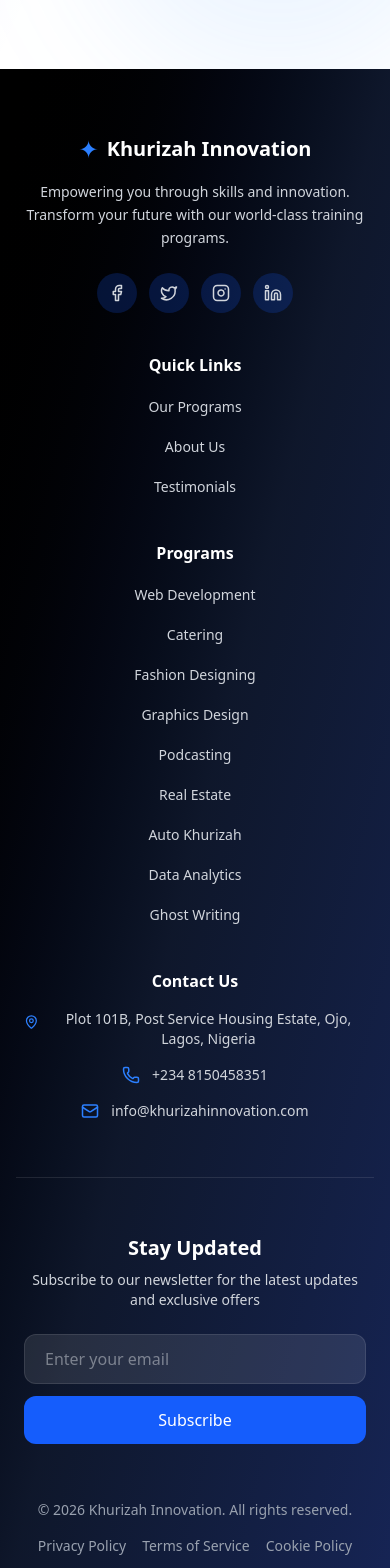
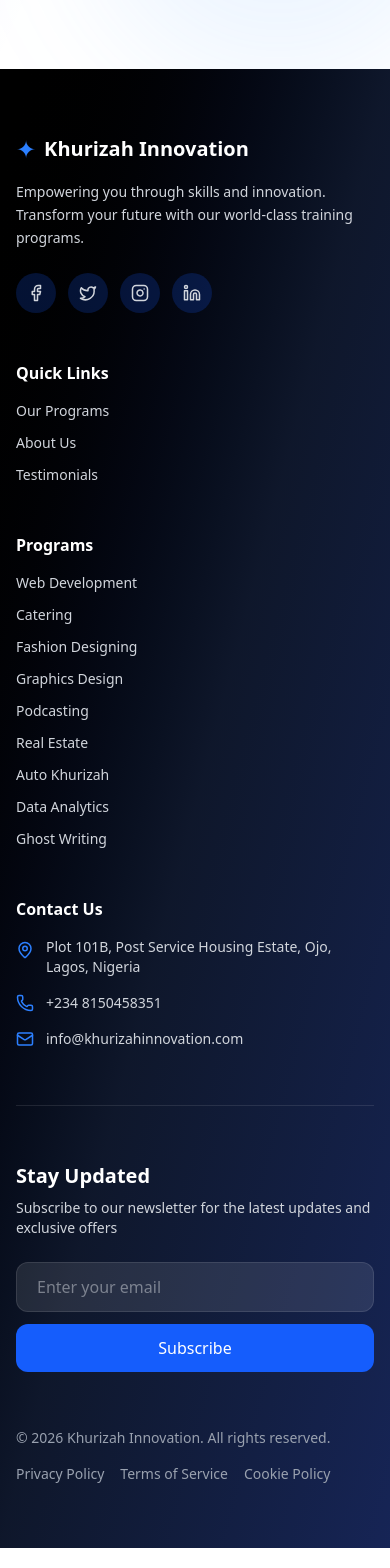
Before and after one commit to Roqeeb-dev/khurizah-innovation-website, a React (Vite) app: page /get-started in a window 390 px wide. Shown: the part 840-2408 px from the top of the page. Built offline with nearby package versions, Linux system fonts and the light colour scheme.

Commit message:
improved hero mobile view, improved footer mobile layout and also dropdown content

```diff
--- a/src/components/Footer.tsx
+++ b/src/components/Footer.tsx
@@ -39,22 +39,22 @@ export default function Footer() {
     <footer className="bg-gradient-to-br from-black via-slate-900 to-blue-950 text-gray-300">
       <div className="max-w-7xl mx-auto py-16 px-4 sm:px-8">
         {/* Top */}
-        <div className="grid grid-cols-1 sm:grid-cols-2 lg:grid-cols-4 gap-10 sm:gap-12">
+        <div className="grid grid-cols-1 sm:grid-cols-2 lg:grid-cols-4 gap-12">
           {/* Brand */}
-          <div className="text-center sm:text-left px-2 sm:px-0">
-            <div className="flex items-center justify-center sm:justify-start gap-2 mb-4">
+          <div className="text-left">
+            <div className="flex items-center gap-2 mb-4">
               <span className="text-blue-500 text-2xl">✦</span>
               <h2 className="text-white text-xl font-semibold">
                 Khurizah Innovation
               </h2>
             </div>
 
-            <p className="text-sm leading-relaxed mb-6">
+            <p className="text-sm leading-relaxed mb-6 max-w-sm">
               Empowering you through skills and innovation. Transform your
               future with our world-class training programs.
             </p>
 
-            <div className="flex items-center justify-center sm:justify-start gap-3">
+            <div className="flex items-center gap-3">
               {socialLinks.map((obj, i) => {
                 const Icon = obj.icon;
                 return (
@@ -70,13 +70,13 @@ export default function Footer() {
           </div>
 
           {/* Quick Links */}
-          <div className="text-center sm:text-left px-2 sm:px-0">
+          <div className="text-left">
             <h3 className="text-white font-semibold mb-4">Quick Links</h3>
-            <ul className="space-y-3 sm:space-y-2 text-sm">
+            <ul className="space-y-3 text-sm">
               {quickLinks.map((obj, i) => (
                 <li
                   key={i}
-                  className="py-1 hover:text-white transition cursor-pointer"
+                  className="hover:text-white transition cursor-pointer"
                 >
                   <a href={`#${obj.link}`}>{obj.text}</a>
                 </li>
@@ -85,13 +85,13 @@ export default function Footer() {
           </div>
 
           {/* Programs */}
-          <div className="text-center sm:text-left px-2 sm:px-0">
+          <div className="text-left">
             <h3 className="text-white font-semibold mb-4">Programs</h3>
-            <ul className="space-y-3 sm:space-y-2 text-sm">
+            <ul className="space-y-3 text-sm">
               {programs.map((program, i) => (
                 <li
                   key={i}
-                  className="py-1 hover:text-white transition cursor-pointer"
+                  className="hover:text-white transition cursor-pointer"
                 >
                   <Link to={`/program/${program.link}`}>{program.title}</Link>
                 </li>
@@ -100,21 +100,21 @@ export default function Footer() {
           </div>
 
           {/* Contact */}
-          <div className="text-center sm:text-left px-2 sm:px-0">
+          <div className="text-left">
             <h3 className="text-white font-semibold mb-4">Contact Us</h3>
             <ul className="space-y-4 text-sm">
-              <li className="flex items-start justify-center sm:justify-start gap-3">
-                <MapPin size={18} className="text-blue-500 mt-1" />
+              <li className="flex items-start gap-3">
+                <MapPin size={18} className="text-blue-500 mt-1 shrink-0" />
                 <span>
                   Plot 101B, Post Service Housing Estate, Ojo, Lagos, Nigeria
                 </span>
               </li>
-              <li className="flex items-center justify-center sm:justify-start gap-3">
-                <Phone size={18} className="text-blue-500" />
+              <li className="flex items-center gap-3">
+                <Phone size={18} className="text-blue-500 shrink-0" />
                 <span>+234 8150458351</span>
               </li>
-              <li className="flex items-center justify-center sm:justify-start gap-3">
-                <Mail size={18} className="text-blue-500" />
+              <li className="flex items-center gap-3">
+                <Mail size={18} className="text-blue-500 shrink-0" />
                 <span>info@khurizahinnovation.com</span>
               </li>
             </ul>
@@ -125,7 +125,7 @@ export default function Footer() {
         <hr className="border-white/10 my-14" />
 
         {/* Newsletter */}
-        <div className="text-center max-w-2xl mx-auto px-2 sm:px-0">
+        <div className="max-w-2xl mx-auto text-left sm:text-center">
           <h3 className="text-white text-xl sm:text-2xl font-semibold mb-2">
             Stay Updated
           </h3>
@@ -147,10 +147,10 @@ export default function Footer() {
         </div>
 
         {/* Bottom */}
-        <div className="mt-14 flex flex-col items-center gap-4 text-center md:flex-row md:justify-between md:text-left text-sm text-gray-400">
+        <div className="mt-14 flex flex-col gap-4 text-sm text-gray-400 text-left sm:text-center md:flex-row md:justify-between md:text-left">
           <p>© 2026 Khurizah Innovation. All rights reserved.</p>
 
-          <div className="flex flex-wrap justify-center md:justify-end items-center gap-4 sm:gap-6">
+          <div className="flex flex-wrap gap-4 sm:gap-6">
             <span className="hover:text-white cursor-pointer">
               Privacy Policy
             </span>
--- a/src/components/Hero.tsx
+++ b/src/components/Hero.tsx
@@ -4,10 +4,11 @@ import image2 from "../assets/Innovation-rafiki.png";
 
 export default function Hero() {
   const navigate = useNavigate();
+
   return (
-    <main className="max-w-[1400px] mx-auto flex flex-col-reverse lg:flex-row items-center justify-between gap-12 min-h-screen p-5 md:px-8">
+    <main className="max-w-[1400px] mx-auto flex flex-col-reverse lg:flex-row items-center justify-center lg:justify-between gap-10 min-h-[90vh] sm:min-h-screen px-5 py-10 md:px-8">
       {/* Left */}
-      <section className="text-white w-full lg:max-w-[50%] text-center lg:text-left">
+      <section className="text-white w-full lg:max-w-[50%] text-center lg:text-left flex flex-col items-center lg:items-start">
         <div className="inline-flex items-center gap-2 px-4 py-1.5 border border-blue-400/40 bg-white/90 backdrop-blur text-blue-900 font-medium text-sm rounded-full shadow-sm">
           <Plane className="w-4 h-4" />
           <span>Transform your future today</span>
@@ -25,7 +26,7 @@ export default function Hero() {
           industry-ready learning experiences.
         </p>
 
-        <div className="flex flex-col sm:flex-row items-center justify-center lg:justify-start gap-4">
+        <div className="flex flex-col sm:flex-row items-center justify-center lg:justify-start gap-4 w-full sm:w-auto">
           <a
             href="#programs"
             className="bg-white text-blue-900 rounded-2xl flex items-center justify-center gap-2 px-6 py-3 font-medium shadow-md hover:shadow-lg hover:bg-blue-50 transition-all duration-300 w-full sm:w-auto"
@@ -33,6 +34,7 @@ export default function Hero() {
             <span>View Programs</span>
             <ArrowRight className="w-5 h-5" />
           </a>
+
           <button
             onClick={() => navigate("/get-started")}
             className="bg-blue-600 text-white rounded-2xl px-6 py-3 font-medium shadow-md hover:bg-blue-700 hover:shadow-lg transition-all duration-300 w-full sm:w-auto"
@@ -43,13 +45,12 @@ export default function Hero() {
       </section>
 
       {/* Right image */}
-      <div className="w-full lg:w-1/2 relative">
+      <div className="w-full lg:w-1/2 flex justify-center">
         <img
           src={image2}
           alt="Laptop on a desk"
-          className="w-full h-[280px] sm:h-[380px] lg:h-full object-cover"
+          className="w-full max-w-sm sm:max-w-md lg:max-w-full h-[260px] sm:h-[340px] lg:h-full object-contain"
         />
-        <div className="absolute inset-0" />
       </div>
     </main>
   );
--- a/src/components/MobileDropdown.tsx
+++ b/src/components/MobileDropdown.tsx
@@ -1,4 +1,4 @@
-import { Link } from "react-router-dom";
+import { useNavigate } from "react-router-dom";
 import { X } from "lucide-react";
 
 interface NavLink {
@@ -18,6 +18,7 @@ export default function MobileDropdown({
   links,
 }: DropdownProps) {
   if (!isOpen) return null;
+  const navigate = useNavigate();
 
   return (
     <>
@@ -45,13 +46,12 @@ export default function MobileDropdown({
             </a>
           ))}
 
-          <Link
-            to="/signup"
-            onClick={onClose}
-            className="mt-6 bg-white text-blue-900 text-center py-3 rounded-xl font-semibold hover:bg-blue-100 transition"
+          <button
+            onClick={() => navigate("/get-started")}
+            className="bg-white text-blue-900 rounded-2xl px-6 py-2.5 font-medium shadow-md hover:shadow-lg hover:bg-blue-50 transition-all duration-300"
           >
-            Sign Up
-          </Link>
+            Get Started
+          </button>
         </nav>
       </aside>
     </>
```
